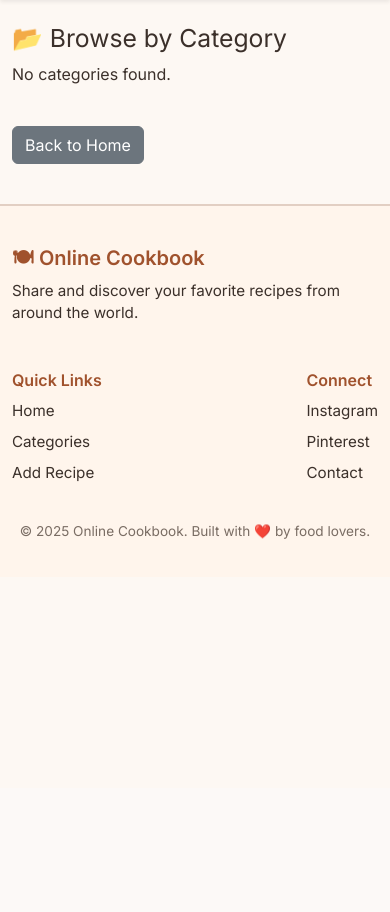
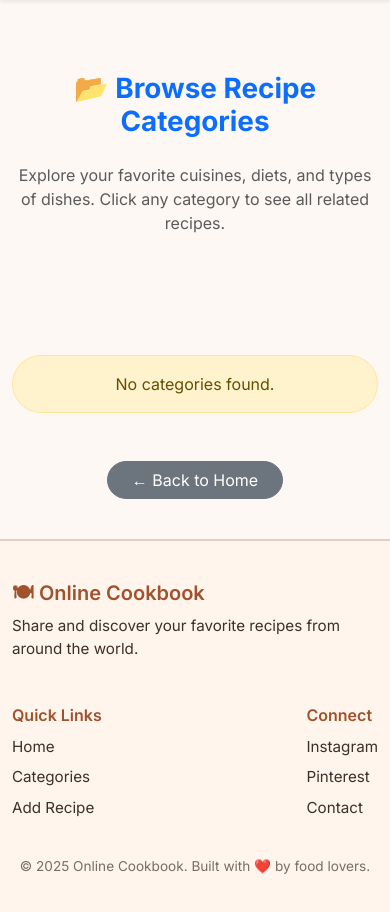
Before and after one commit to Danut89/Project_Online_Cookbook, a Flask app: page /categories in a window 390 px wide. Shown: the part 56-968 px from the top of the page. Before the commit the page ends 595 px from the top, so only its background shows below. Run offline with Flask 3, Linux system fonts and the light colour scheme.

Commit message:
app/templates/browse_categories.html

```diff
--- a/app/templates/browse_categories.html
+++ b/app/templates/browse_categories.html
@@ -1,25 +1,40 @@
 {% extends "base.html" %}
 {% block content %}
-<h2>📂 Browse by Category</h2>
+
+<section class="text-center py-5 category-section">
+  <h2 class="fw-bold display-6 text-primary mb-4">📂 Browse Recipe Categories</h2>
+  <p class="text-muted mb-5">Explore your favorite cuisines, diets, and types of dishes. Click any category to see all related recipes.</p>
+</section>
 
 {% if categories %}
-    <div class="row">
-        {% for category in categories %}
-            <div class="col-md-4 mb-3">
-                <div class="card">
-                    <div class="card-body text-center">
-                        <h5 class="card-title">{{ category.name }}</h5>
-                        <a href="{{ url_for('main.recipes_by_category', category_name=category.name) }}" class="btn btn-outline-primary">
-                            View Recipes
-                        </a>
-                    </div>
-                </div>
+  <div class="row row-cols-1 row-cols-sm-2 row-cols-md-3 g-4">
+    {% for category in categories %}
+        <div class="col">
+            <div class="card card-category h-100 text-center border-0 shadow-sm rounded-4">
+            <div class="card-body d-flex flex-column justify-content-center">
+                <h5 class="card-title fw-semibold text-dark">
+                    {% if 'breakfast' in category.name.lower() %}🥐{% elif 'dessert' in category.name.lower() %}🍰
+                    {% elif 'dinner' in category.name.lower() %}🍽️{% elif 'lunch' in category.name.lower() %}🥪
+                    {% elif 'snack' in category.name.lower() %}🍿{% elif 'vegan' in category.name.lower() %}🥦
+                    {% elif 'vegetarian' in category.name.lower() %}🥗{% endif %}
+                    {{ category.name }}
+                </h5>
+
+                <a href="{{ url_for('main.recipes_by_category', category_name=category.name) }}"
+                class="btn btn-outline-primary rounded-pill mt-3">View Recipes</a>
             </div>
-        {% endfor %}
-    </div>
+            </div>
+        </div>
+    {% endfor %}
+  </div>
 {% else %}
-    <p>No categories found.</p>
+  <div class="alert alert-warning text-center mt-4 rounded-pill">
+    No categories found.
+  </div>
 {% endif %}
 
-<a href="{{ url_for('main.home') }}" class="btn btn-secondary mt-4">Back to Home</a>
+<div class="text-center mt-5">
+  <a href="{{ url_for('main.home') }}" class="btn btn-secondary rounded-pill px-4">← Back to Home</a>
+</div>
+
 {% endblock %}
```
